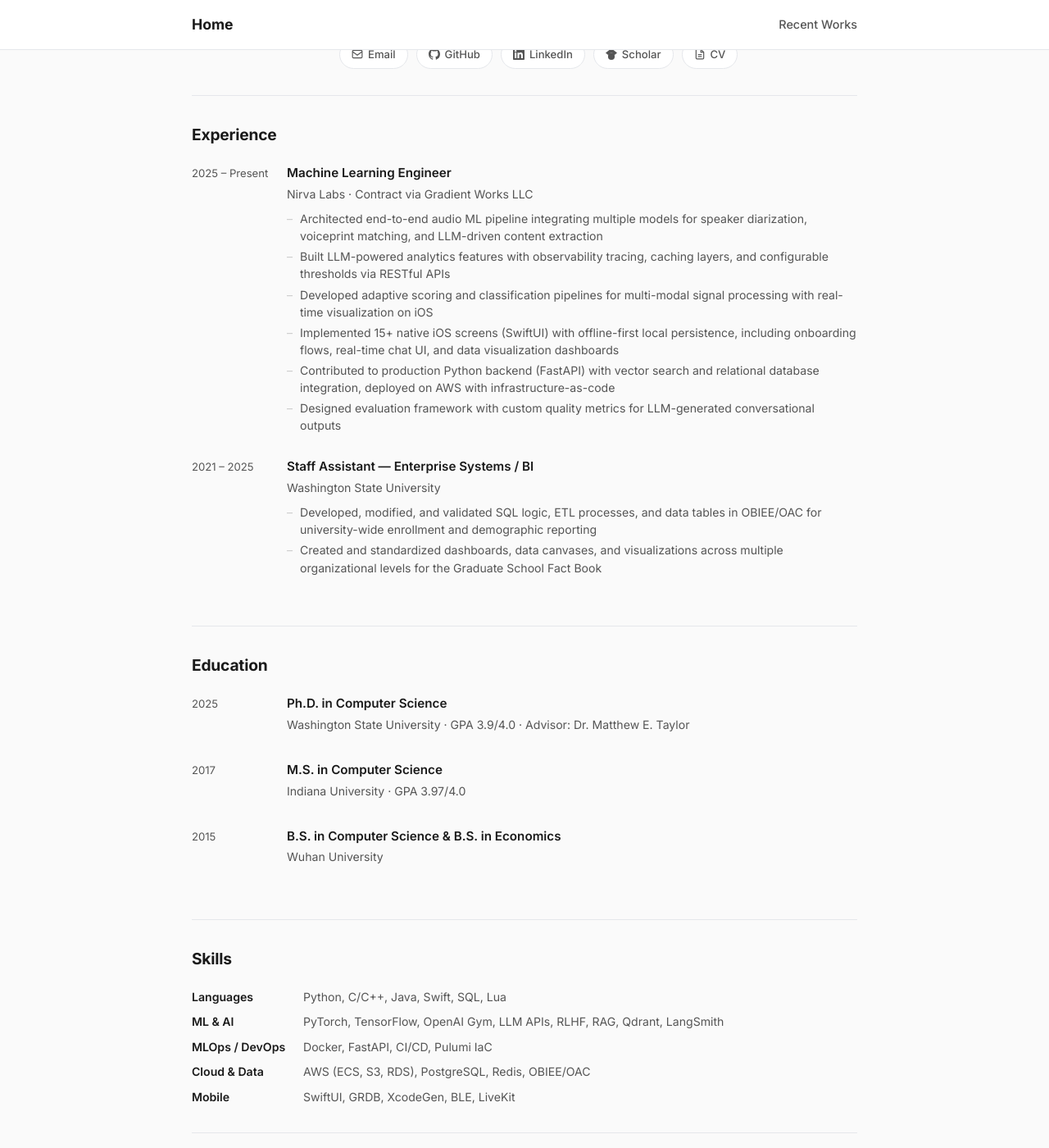
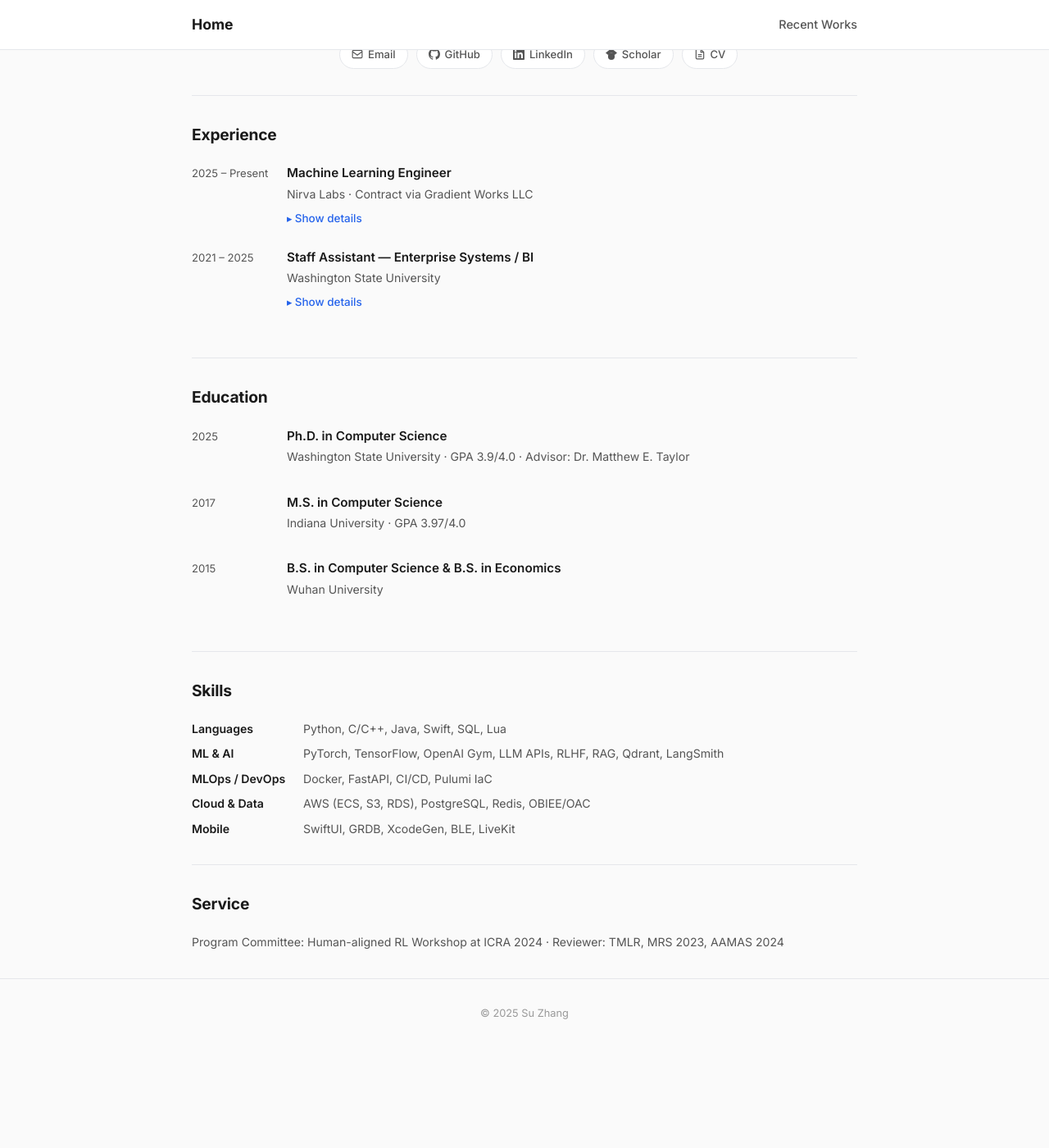
Before and after one commit to suzhang94/suzhang94.github.io, a Jekyll site: the page built from _pages/home.md, in a window 1280 px wide and 1400 px high, scrolled down 274 px. Shown: the whole window at 82% size. Built offline with Jekyll 4.4.1, drawn with Linux system fonts in a browser that asks for light colours; after the commit the page ends 1552 px from its top, so only the background shows below that.

Commit message:
Collapsible experience details

```diff
--- a/_layouts/base.html
+++ b/_layouts/base.html
@@ -235,6 +235,24 @@
       line-height: 1.5;
     }
 
+    /* Collapsible details */
+    .exp-content details { margin-top: 6px; }
+    .exp-content summary {
+      font-size: 0.84rem;
+      color: var(--accent);
+      cursor: pointer;
+      font-weight: 500;
+      list-style: none;
+    }
+    .exp-content summary::-webkit-details-marker { display: none; }
+    .exp-content summary::before {
+      content: "▸ ";
+      font-size: 0.8rem;
+    }
+    .exp-content details[open] summary::before {
+      content: "▾ ";
+    }
+
     /* Service */
     .service { font-size: 0.88rem; color: var(--text-secondary); }
 
--- a/_layouts/home.html
+++ b/_layouts/home.html
@@ -46,6 +46,8 @@ layout: base
     <div class="exp-content">
       <h3>Machine Learning Engineer</h3>
       <div class="company">Nirva Labs · Contract via Gradient Works LLC</div>
+      <details>
+        <summary>Show details</summary>
         <ul>
           <li>Architected end-to-end audio ML pipeline integrating multiple models for speaker diarization, voiceprint matching, and LLM-driven content extraction</li>
           <li>Built LLM-powered analytics features with observability tracing, caching layers, and configurable thresholds via RESTful APIs</li>
@@ -54,6 +56,7 @@ layout: base
           <li>Contributed to production Python backend (FastAPI) with vector search and relational database integration, deployed on AWS with infrastructure-as-code</li>
           <li>Designed evaluation framework with custom quality metrics for LLM-generated conversational outputs</li>
         </ul>
+      </details>
     </div>
   </div>
   <div class="exp-card">
@@ -61,10 +64,13 @@ layout: base
     <div class="exp-content">
       <h3>Staff Assistant — Enterprise Systems / BI</h3>
       <div class="company">Washington State University</div>
+      <details>
+        <summary>Show details</summary>
         <ul>
           <li>Developed, modified, and validated SQL logic, ETL processes, and data tables in OBIEE/OAC for university-wide enrollment and demographic reporting</li>
           <li>Created and standardized dashboards, data canvases, and visualizations across multiple organizational levels for the Graduate School Fact Book</li>
         </ul>
+      </details>
     </div>
   </div>
 </div>
```
Lines whose indentation alone changed are shown as unchanged.
